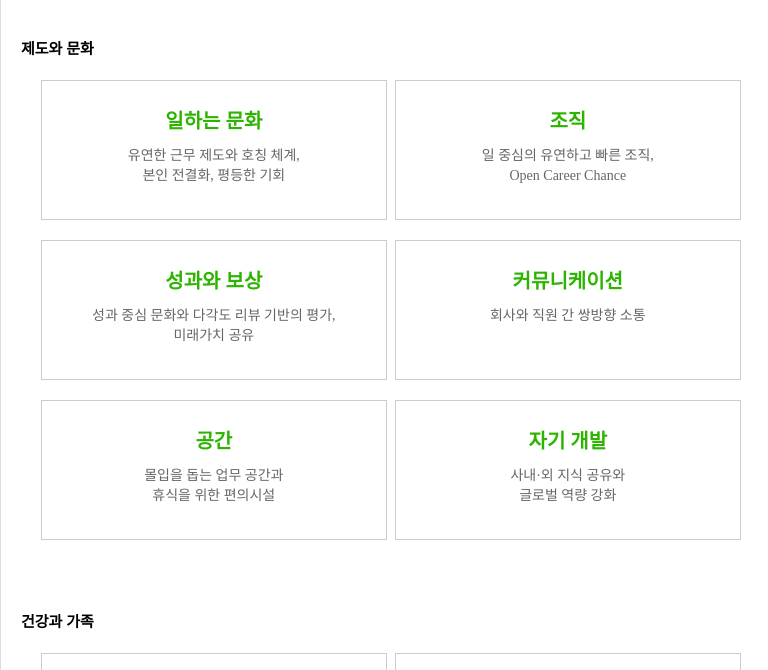
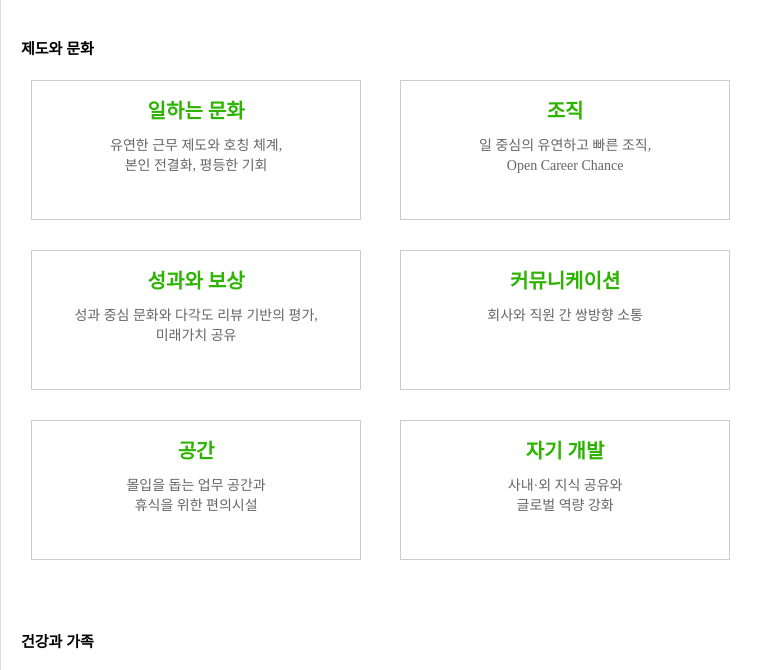
Before and after one commit to searchmoon/naver_career, a plain HTML site: page naver_career/index.html in a window 768 px wide. Shown: the part 621-1291 px from the top of the page. Drawn offline with Linux system fonts and the light colour scheme.

Commit message:
Add files via upload

```diff
--- a/naver_career/style.css
+++ b/naver_career/style.css
@@ -104,7 +104,7 @@ main .slide {
 }
 
 .slide {
-  transition: all .1s;
+  /* transition: all .1s; */
 
 }
 
@@ -274,11 +274,11 @@ flex-wrap이 되는구나! */
 }
 @media screen and (min-width: 680px) and (max-width: 888px) {
   .container article ul {
-    margin: 0 10px;
+    /* margin: 0 10px; */
   }
   .container article ul li {
   min-width: 100px;
-  width: 45vw;
+  width: 43vw;
 }
 }
 @media screen and (min-width: 680px) and (max-width: 100vw) {
@@ -319,7 +319,7 @@ flex-wrap이 되는구나! */
 
   }
   .container article ul li {
-    padding: 25px 0;
+    /* padding: 25px 0; */
   }
 
   .container article ul li a {}
@@ -340,11 +340,10 @@ flex-wrap이 되는구나! */
   .container article ul {
     /* height: 337px; */
     display: grid;
-    justify-content: space-around;
-    align-content: space-between;
-    /* grid의 gap을 일정하게 나눠주고 싶었는데 flex에서 이용하는
-    justify-content: space-between;을 넣으면 일정하게 gap이 생깁니다
-    세로는 align-items:*/
+    gap: 10px;
+    /* justify-content: space-around; */
+    /* align-content: space-between; */
+    /*justify-content: space-between;을 넣으면 일정하게 gap이 생긴다.. */
     grid-template-columns: repeat(auto-fit, minmax(282px, auto));
     /* grid-template-columns: minmax(150px, auto) 1fr 1fr; */
     grid-auto-rows: 160px;
@@ -357,6 +356,7 @@ flex-wrap이 되는구나! */
     border: 1px solid #ccc;
     margin: 10px;
     text-align: center;
+    /* box-sizing: border-box; */
   }
   .container article ul li a p br {
     display: inline;
```
